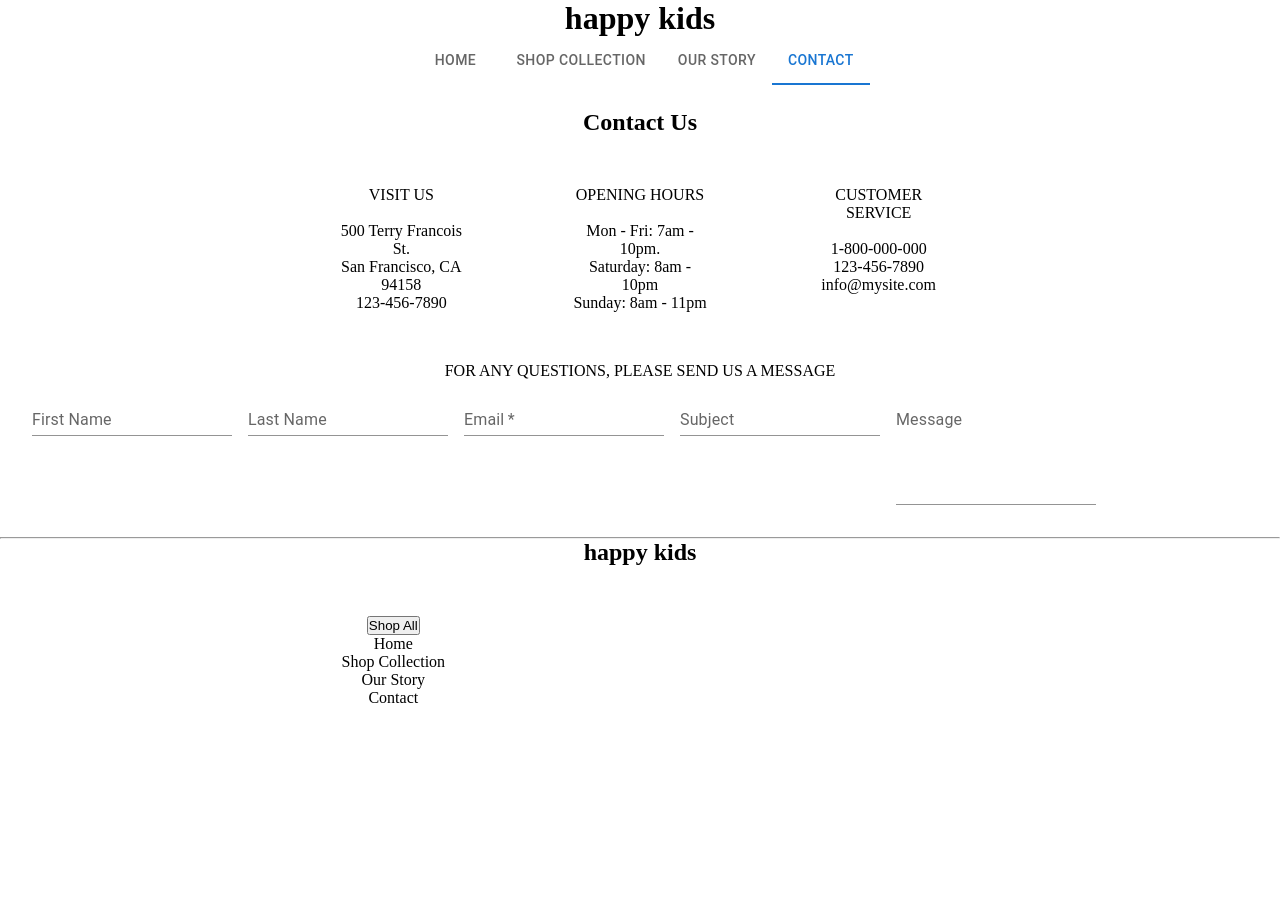
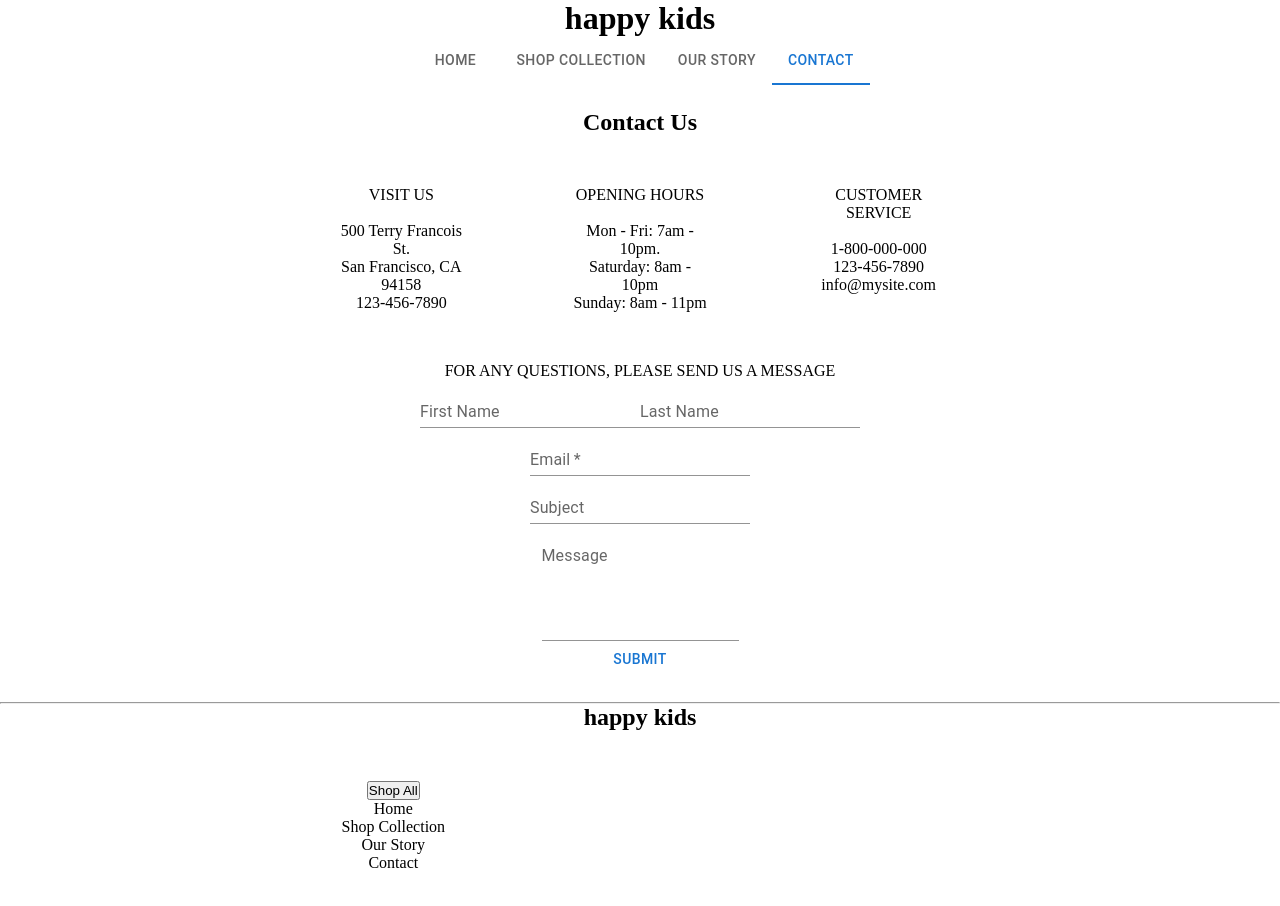
Before and after one commit to tingwry/skillkamp, a React (Vite) app in the folder frontend/: page / in a window 1280 px wide. Both pictures are taken after a click on the tab "CONTACT". Shown: the top 906 px of the page. Before the commit the page ends 800 px from the top, so only its background shows below. Built offline with nearby package versions, Linux system fonts and the light colour scheme; no server answers.

Commit message:
fetch data question form

```diff
--- a/frontend/src/ContactUs.tsx
+++ b/frontend/src/ContactUs.tsx
@@ -1,6 +1,7 @@
 import React from "react";
 import Box from "@mui/material/Box";
 import TextField from "@mui/material/TextField";
+import QuestionForm from "./QuestionForm";
 
 function ContactUs() {
   return (
@@ -36,26 +37,7 @@ function ContactUs() {
       </div>
 
       <p className="text">FOR ANY QUESTIONS, PLEASE SEND US A MESSAGE</p>
-      <Box
-        component="form"
-        sx={{
-          "& .MuiTextField-root": { m: 1, width: "25ch" },
-        }}
-        noValidate
-        autoComplete="off"
-      >
-        <TextField id="firstName" label="First Name" variant="standard" />
-        <TextField id="lastName" label="Last Name" variant="standard" />
-        <TextField required id="email" label="Email" variant="standard" />
-        <TextField id="subject" label="Subject" variant="standard" />
-        <TextField
-          id="message"
-          label="Message"
-          multiline
-          rows={4}
-          variant="standard"
-        />
-      </Box>
+      <QuestionForm />
     </>
   );
 }
--- a/frontend/src/Home.css
+++ b/frontend/src/Home.css
@@ -5,8 +5,8 @@
 }
 
 .center {
+    display: flex;
     justify-content: center;
-    align-items: center;
 }
 
 .CoverImg {
@@ -116,6 +116,7 @@
     text-align: center;
 }
 
+
 .closedBtn {
     position: fixed;
     top: 8px;
@@ -136,18 +137,6 @@
     padding: 1rem 1rem;
 }
 
-.btnContainer button {
-    width: 100%;
-    margin: .5rem;
-    padding: 16px 0;
-    border: none;
-    color: #ffffff;
-}
-
-.btnPrimary  {
-    background-color: #411b57;
-}
-
 @media screen and (max-width: 500px) {
     .modalContainer {
         flex-direction: 100%;
--- a/frontend/src/questionForm.tsx
+++ b/frontend/src/questionForm.tsx
@@ -1,33 +1,48 @@
-import { Paper, Typography, TextField, Button, Icon, Box } from "@mui/material";
+import { TextField, Button, Box } from "@mui/material";
 import React, { useReducer } from "react";
 
-function questionForm() {
+function QuestionForm() {
   const [formInput, setFormInput] = useReducer(
     (state: any, newState: any) => ({ ...state, ...newState }),
     {
-      name: "",
+      firstName: "",
+      lastName: "",
       email: "",
+      subject: "",
+      message: "",
     }
   );
 
-  const handleSubmit = (evt: { preventDefault: () => void }) => {
+  const handleSubmit = (evt: any) => {
     evt.preventDefault();
 
-    let data = { formInput };
+    const data = new FormData(evt.currentTarget);
+    const jsonData = {
+      firstName: data.get("firstName"),
+      lastName: data.get("lastName"),
+      email: data.get("email"),
+      subject: data.get("subject"),
+      message: data.get("message"),
+    };
 
-    fetch("https://pointy-gauge.glitch.me/api/form", {
+    fetch("http://localhost:4000/questions", {
       method: "POST",
-      body: JSON.stringify(data),
+      body: JSON.stringify(jsonData),
       headers: {
         "Content-Type": "application/json",
+        Accept: "application/json",
+        "Access-Control-Allow-Origin": "*",
       },
     })
       .then((response) => response.json())
       .then((response) => console.log("Success:", JSON.stringify(response)))
-      .catch((error) => console.error("Error:", error));
+      .catch((error) => {
+        alert("Submitted failed.");
+        console.error("Error:", error);
+      });
   };
 
-  const handleInput = (evt: { target: { name: any; value: any } }) => {
+  const handleInput = (evt: any) => {
     const name = evt.target.name;
     const newValue = evt.target.value;
     setFormInput({ [name]: newValue });
@@ -35,40 +50,60 @@ function questionForm() {
 
   return (
     <div>
-      <Paper>
-        <Typography variant="h5" component="h3">
-          form name
-        </Typography>
-        <Typography component="p">description</Typography>
-
       <form onSubmit={handleSubmit}>
-          <Box
-            component="form"
-            sx={{
-              "& .MuiTextField-root": { m: 1, width: "25ch" },
-            }}
-            noValidate
-            autoComplete="off"
-          >
-            <TextField id="firstName" label="First Name" variant="standard" />
-            <TextField id="lastName" label="Last Name" variant="standard" />
-            <TextField required id="email" label="Email" variant="standard" />
-            <TextField id="subject" label="Subject" variant="standard" />
+        <div className="center">
+          <TextField
+            id="firstName"
+            label="First Name"
+            name="firstName"
+            variant="standard"
+            onChange={handleInput}
+          />
+          <TextField
+            id="lastName"
+            label="Last Name"
+            name="lastName"
+            variant="standard"
+            onChange={handleInput}
+          />
+        </div>
+        <div className="center">
+          <TextField
+            required
+            id="email"
+            label="Email"
+            name="email"
+            variant="standard"
+            onChange={handleInput}
+          />
+        </div>
+        <div className="center">
+          <TextField
+            id="subject"
+            label="Subject"
+            name="subject"
+            variant="standard"
+            onChange={handleInput}
+          />
+        </div>
+        <div className="center">
           <TextField
             id="message"
             label="Message"
+            name="message"
             multiline
             rows={4}
             variant="standard"
           />
-          </Box>
-          <Button type="submit" variant="contained" color="primary">
-            Subscribe <Icon>send</Icon>
+        </div>
+        <div className="center">
+          <Button type="submit" id="submit" variant="text" color="primary">
+            Submit
           </Button>
+        </div>
       </form>
-      </Paper>
     </div>
   );
 }
 
-export default questionForm;
+export default QuestionForm;
```
Also changed, not shown: frontend/src/dto/QuestionDTO.tsx (added, +7 -0 lines). Lines whose indentation alone changed are shown as unchanged.
